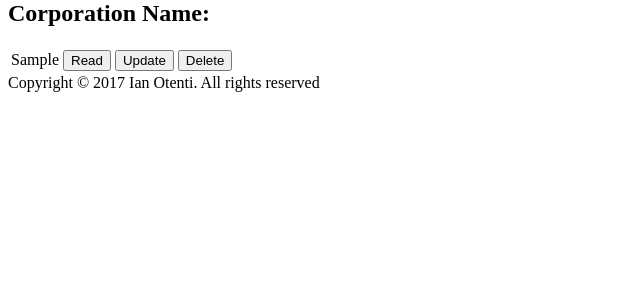
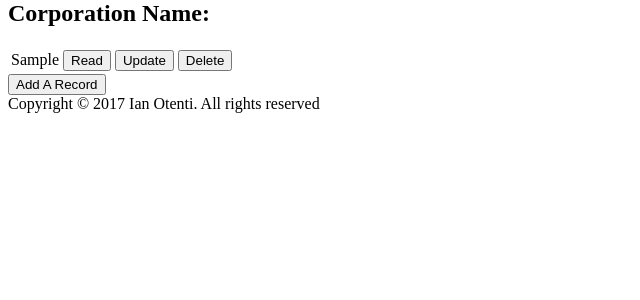
Before and after one commit to iotenti/SE22605, a PHP site: page /lab3/index.php in a window 1280 px wide. Shown: the part 20-320 px from the top of the page, without its empty margins (0-640 px from the left). Run offline with PHP 8.4, Linux system fonts and the light colour scheme; tables that the repository leaves empty or names only in its code hold one stand-in row (values such as "Sample post").

Commit message:
Added ADD A RECORD button need to change to link later

```diff
--- a/lab3/index.php
+++ b/lab3/index.php
@@ -18,6 +18,10 @@ $phone = filter_input(INPUT_POST, 'phone', FILTER_SANITIZE_STRING) ?? "";
 $id = filter_input(INPUT_POST, 'id', FILTER_VALIDATE_INT) ?? null;
 
 switch ($action){ //switch, if the button has a value of "Add" then run the addActor function and pass it the information.
+    case "Add A Record":
+        include_once("assets/corpform.php");//this has the meat of the html page. The form being filled out. Called once.
+        $button = "Add a Record";
+        break;
     case "Add":
         addCorp($db, $corp, $incorp_dt, $email, $zipcode, $owner, $phone);
         $button ="Add";
@@ -56,8 +60,11 @@ switch ($action){ //switch, if the button has a value of "Add" then run the addA
 <h1>Corporation Name:</h1>
 <?php
 echo getCorpName($db);
-//echo getCorpsAsTable($db); //print out db records
-
+?>
+<form method="post" action="#">
+    <input type="submit" id="btn" name="action" value="Add A Record" />
+</form>
+<?php
 //include_once("assets/corpform.php");//this has the meat of the html page. The form being filled out. Called once.
 include_once("assets/footer.php"); //call the footer once.
 ?>
```
